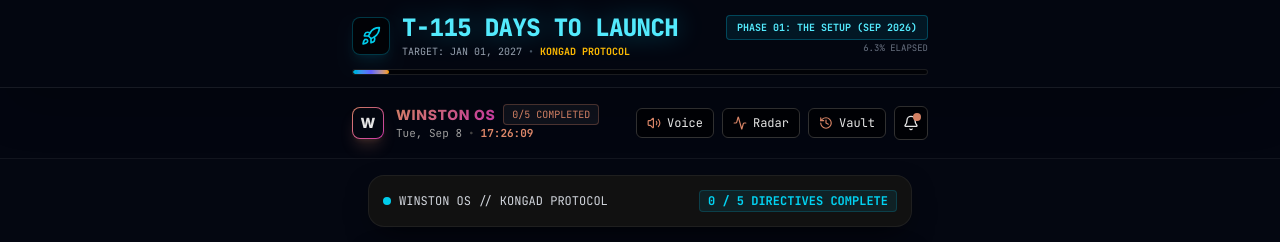
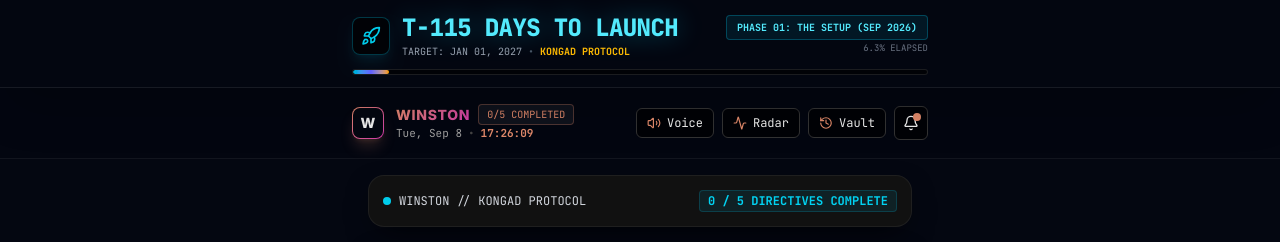
Before and after one commit to ajithoptimus/WINSTON, a Next.js app: page / in a window 1280 px wide. Shown: the top 242 px of the page. Built offline with nearby package versions, Linux system fonts and the light colour scheme.

Commit message:
refactor: update application and Render blueprint name to WINSTON

```diff
--- a/render.yaml
+++ b/render.yaml
@@ -1,6 +1,6 @@
 services:
   - type: web
-    name: operator-os-kongad
+    name: winston
     env: node
     plan: free
     buildCommand: npm install && npm run build
--- a/src/app/layout.tsx
+++ b/src/app/layout.tsx
@@ -13,13 +13,13 @@ const jetbrainsMono = JetBrains_Mono({
 });
 
 export const metadata: Metadata = {
-  title: 'WINSTON OS // KONGAD PROTOCOL | Synthetic Tactical Intelligence',
-  description: 'Synthetic tactical intelligence and protocol dashboard inspired by Edmond Kirsch\'s Winston AI, featuring 100% offline IndexedDB architecture, Web Bluetooth smart telemetry, and Jan 1, 2027 countdown.',
+  title: 'WINSTON | Synthetic Tactical Intelligence & Protocol Engine',
+  description: 'Synthetic tactical intelligence and daily protocol dashboard inspired by Edmond Kirsch\'s Winston AI in Dan Brown\'s Origin.',
   manifest: '/manifest.webmanifest',
   appleWebApp: {
     capable: true,
     statusBarStyle: 'black-translucent',
-    title: 'WINSTON OS',
+    title: 'WINSTON',
   },
 };
 
--- a/src/app/manifest.ts
+++ b/src/app/manifest.ts
@@ -2,9 +2,9 @@ import { MetadataRoute } from 'next';
 
 export default function manifest(): MetadataRoute.Manifest {
   return {
-    name: 'WINSTON OS // KONGAD PROTOCOL',
-    short_name: 'WINSTON OS',
-    description: 'Synthetic tactical intelligence and daily protocol dashboard inspired by Edmond Kirsch\'s Winston AI',
+    name: 'WINSTON',
+    short_name: 'WINSTON',
+    description: 'Synthetic tactical intelligence and daily protocol engine inspired by Edmond Kirsch\'s Winston AI',
     start_url: '/',
     display: 'standalone',
     background_color: '#040711',
--- a/src/app/page.tsx
+++ b/src/app/page.tsx
@@ -97,7 +97,7 @@ export default function Home() {
           <div className="p-3.5 rounded-xl blick-card flex items-center justify-between gap-3 text-xs border border-white/10">
             <div className="flex items-center gap-2">
               <span className="w-2 h-2 rounded-full bg-cyan-400 animate-pulse" />
-              <span className="font-mono text-gray-300">WINSTON OS // KONGAD PROTOCOL</span>
+              <span className="font-mono text-gray-300">WINSTON // KONGAD PROTOCOL</span>
             </div>
             <span className="font-mono text-cyan-400 font-bold px-2 py-0.5 rounded bg-cyan-500/10 border border-cyan-500/20">
               {completedCount} / 5 DIRECTIVES COMPLETE
@@ -139,7 +139,7 @@ export default function Home() {
 
           {/* Footer Stamp */}
           <footer className="pt-8 text-center text-[11px] font-mono text-gray-500">
-            <p>WINSTON OS // KONGAD PROTOCOL • SYNTHETIC TACTICAL INTELLIGENCE</p>
+            <p>WINSTON // KONGAD PROTOCOL • SYNTHETIC TACTICAL INTELLIGENCE</p>
             <p className="text-gray-600 mt-1">Inspired by Edmond Kirsch &apos;s Winston AI • JAN 01, 2027 TARGET</p>
           </footer>
         </main>
--- a/src/components/Header.tsx
+++ b/src/components/Header.tsx
@@ -56,7 +56,7 @@ export default function Header({ onOpenHistory, completedCount }: HeaderProps) {
             <div>
               <div className="flex items-center gap-2">
                 <h1 className="font-extrabold text-sm tracking-wider text-[#f0f0f0] blick-gradient-text">
-                  WINSTON OS
+                  WINSTON
                 </h1>
                 <span className="px-2 py-0.5 rounded text-[10px] font-mono bg-white/[0.05] text-[#e38b6c] border border-[#e38b6c]/30">
                   {completedCount}/5 COMPLETED
```
